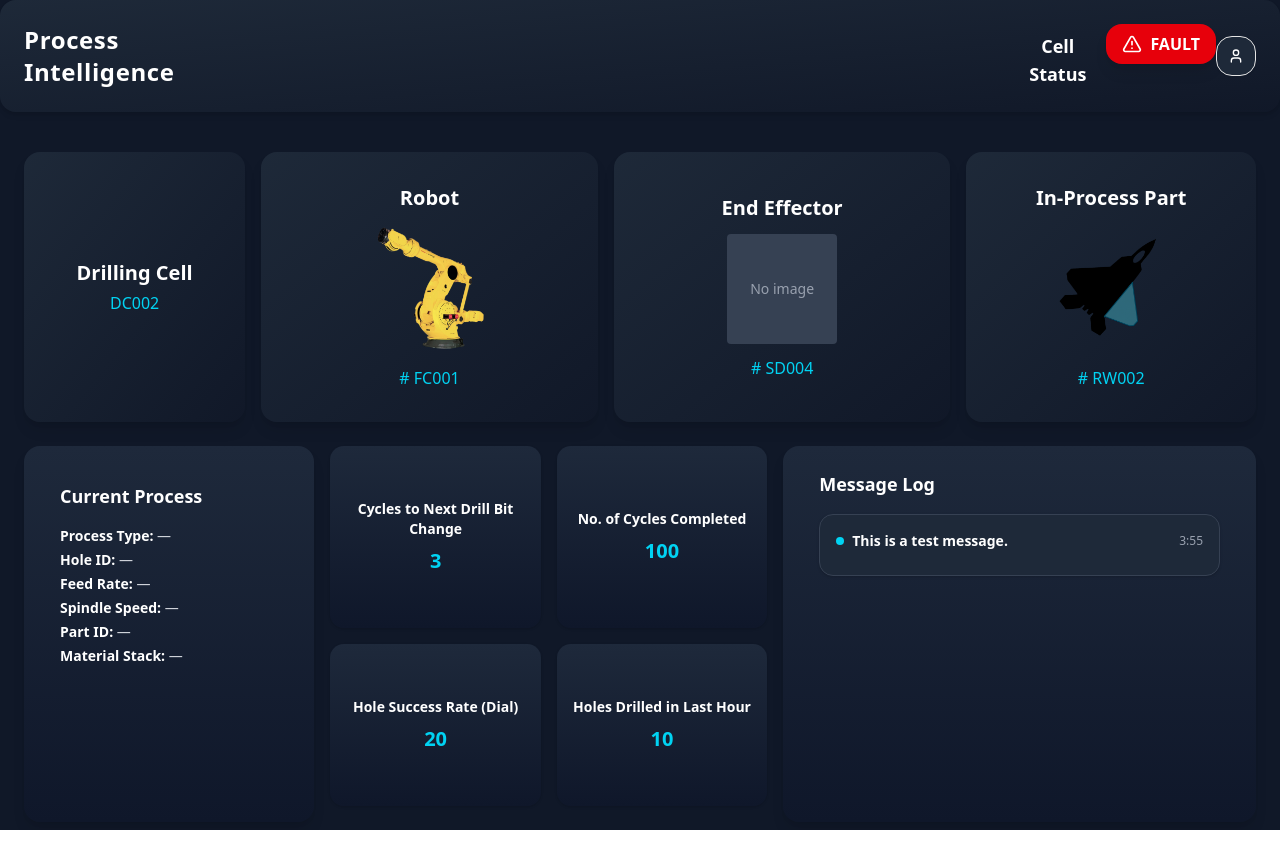
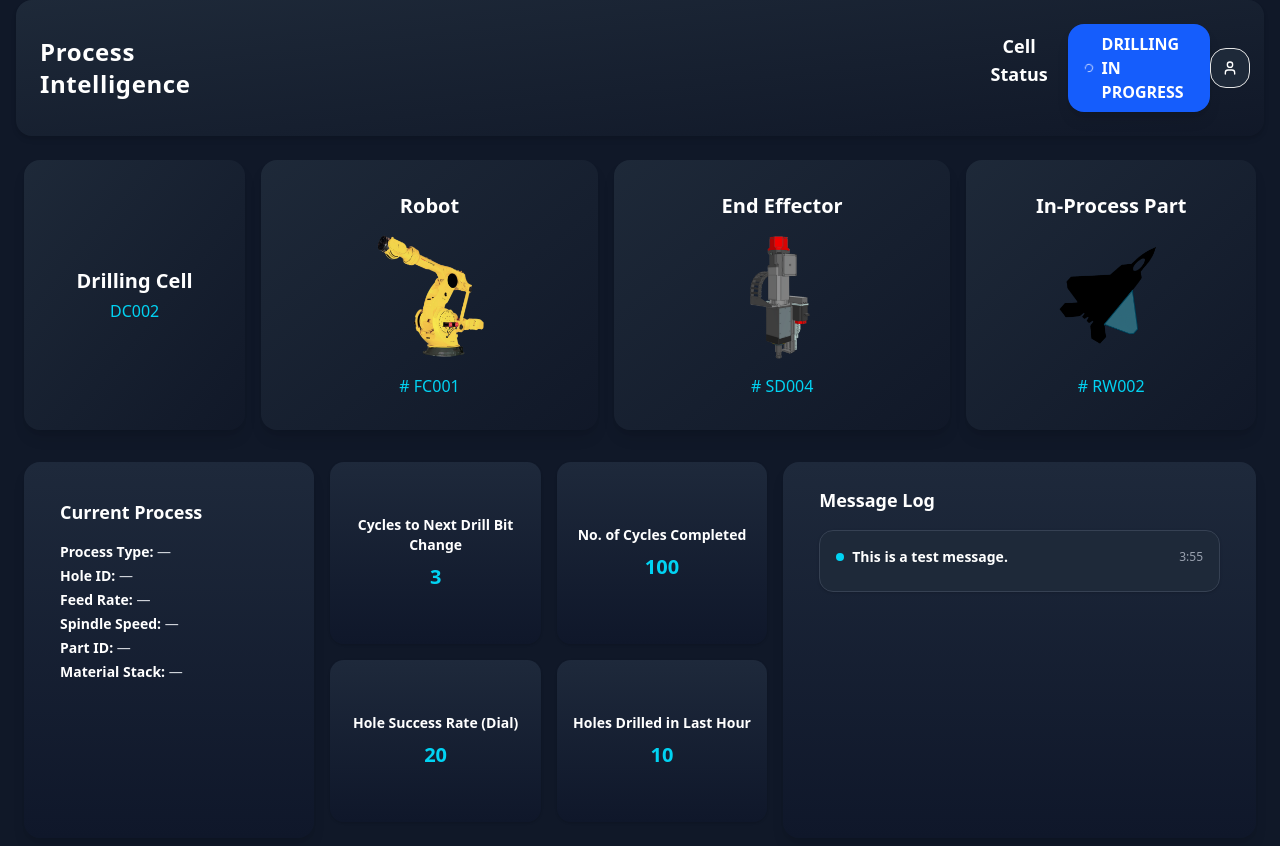
Before and after one commit to M-I-Ahmed/PI, a Next.js app: page / in a window 1280 px wide. Built offline with nearby package versions, Linux system fonts and the light colour scheme.

Commit message:
updated plan

```diff
--- a/src/app/page.tsx
+++ b/src/app/page.tsx
@@ -95,15 +95,15 @@ export default function Header() {
 
   return (
     <main className="min-h-screen bg-gray-900 transition-colors">
-      <header className="flex items-center justify-between mb-6 p-6 bg-gradient-to-br from-gray-800 to-gray-900 text-white rounded-2xl shadow-md">
+      <header className="flex items-center justify-between mx-4 mb-2 p-6 bg-gradient-to-br from-gray-800 to-gray-900 text-white rounded-2xl shadow-md">
         <h1 className="text-2xl font-semibold tracking-wide">Process Intelligence</h1>
 
         {/* Div for status indicator */}
 
         <div className='flex-row'>
-          <div className='flex items-right justify-right pl-210'>
+          <div className='flex items-right justify-right pl-200'>
           <h2 className="text-lg font-semibold pr-5 pt-2 text-white text-center">Cell Status</h2>
-          <CellStatus status="fault"/>
+          <CellStatus status="Drilling in progress"/>
           </div>
         </div>
 
@@ -130,7 +130,7 @@ export default function Header() {
             sideOffset={8}
             className="w-56 p-4 bg-gray-800 rounded-2xl shadow-xl border border-gray-700 text-white"
           >
-            <p className="font-medium mb-1">John Doe</p>
+            <p className="font-medium mb-1">User</p>
             <p className="text-sm text-gray-400 mb-4">User ID: 12345</p>
             <Button
               variant="outline"
@@ -144,7 +144,7 @@ export default function Header() {
       </header>
 
       {/* Asset Overview */}
-      <section className="px-6 py-4">
+      <section className="pb-6 py-4 mx-6">
         <div className="flex gap-4">
           <div className="flex flex-[0.8] gap-4">
             <DrillingCellColumn id="DC002" />
@@ -155,7 +155,7 @@ export default function Header() {
             />
             <AssetColumn
               title="End Effector"
-              //imageSrc="/robots/abb.png"
+              imageSrc="/smartendeffector.png"
               contentBottom="# SD004"
             />
           </div>
```
Also changed, not shown: public/smartendeffector.png (added), 1 other file (tests, documents, lock files or other folders).
